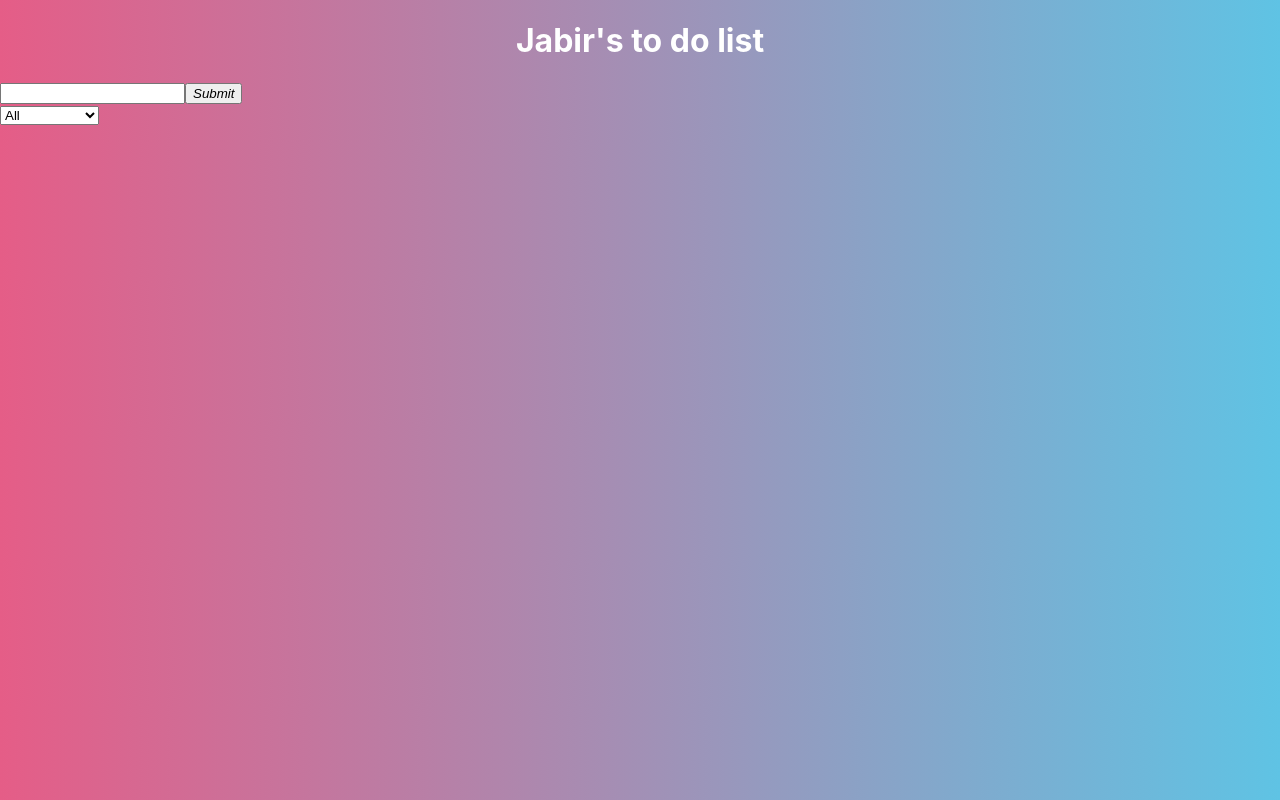
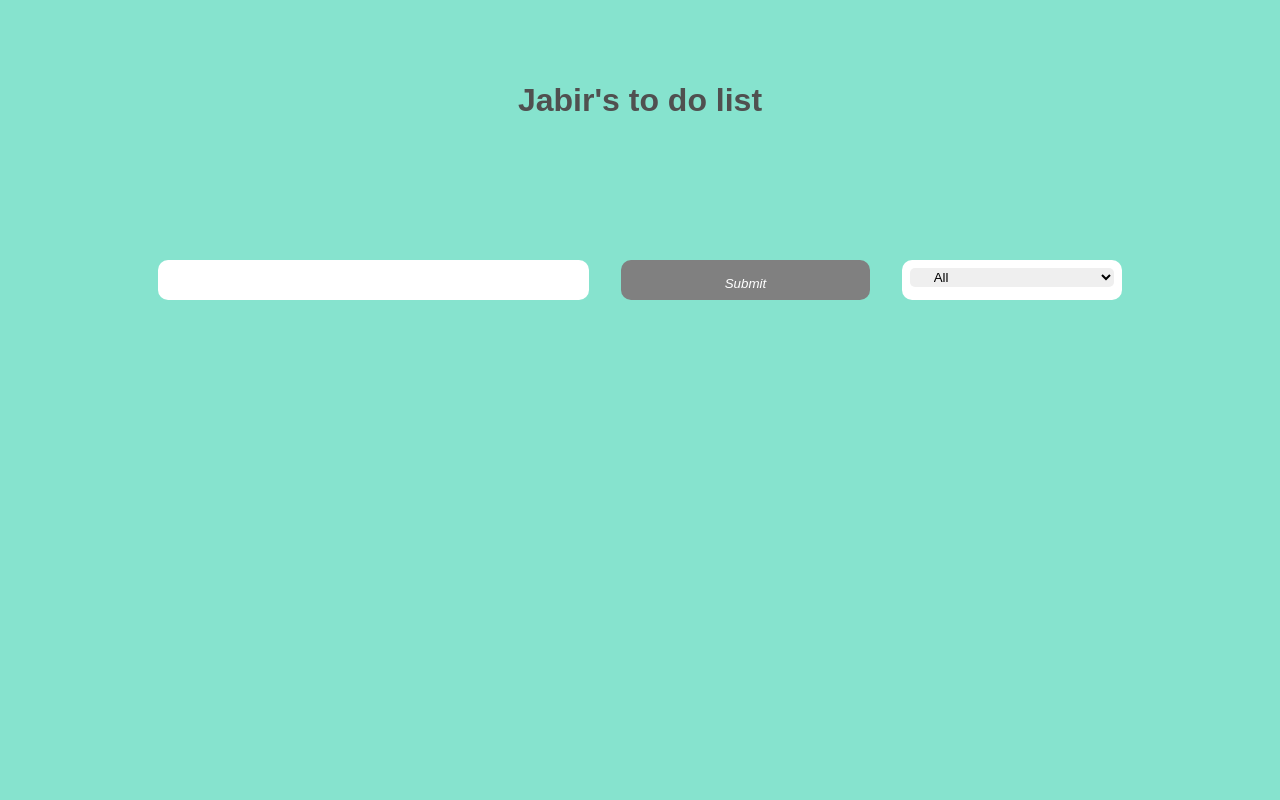
Before and after one commit to FutureWiz2002/todo-list, a React (Create React App) app: page / in a window 1280 px wide. Built offline with nearby package versions, Linux system fonts and the light colour scheme.

Commit message:
update 1.0

```diff
--- a/package.json
+++ b/package.json
@@ -8,6 +8,7 @@
     "@testing-library/user-event": "^13.5.0",
     "react": "^18.2.0",
     "react-dom": "^18.2.0",
+    "react-icons": "^4.4.0",
     "react-scripts": "5.0.1",
     "web-vitals": "^2.1.4"
   },
--- a/src/App.css
+++ b/src/App.css
@@ -1,15 +1,79 @@
+* {
+  margin: 0;
+  padding: 0;
+  box-sizing: border-box;
+}
 body {
-  background-image: linear-gradient(to right, #E55D87 ,#5FC3E4) ;
-  transition: 0.1s;
+  background-color: #86E3CE;
+  font-family: Arial, Helvetica;
+  width: 100%;
+
+
 
 }
+header, form {
+  min-height: 20vh;
+  display: flex;
+  justify-content: space-around;
+  align-items: center;
+}
+
 header {
-  text-align: center;
-  color: white;
+  color: rgb(80, 80, 80);
+  margin: 20px;
+}
+
+
+form input, form button, .select {
+  padding: 0.5rem;
+  height:40px;
+  border:none;
+  background: white;
+  margin: 20px 30px;;
+  width: 50%;
+  border-radius: 10px;
 
 }
+
+form input {
+  width: 100%;
+}
+
+form input:focus {
+  border-width: 2px;
+  border-color: black;
+  transition: width 0.4s ease-in-out;
+
+}
+form button {
+  background-color: grey;
+  border: none;
+  color: white;
+  padding: 16px 32px;
+  text-decoration: none;
+  margin: 4px 2px;
+  cursor: pointer;
+}
+
+form button:hover {
+  background-color: lightpink;
+  transition: .2s;
+}
+
+select {
+  width: 100%;
+  padding: 1px 20px;
+  border: none;
+  border-radius: 5px;
+}
+form {
+  margin: 20px 10%;
+}
+
+
+
 .completed {
-    background-color: darkgray;
+    background-color: rgb(114, 114, 114);
     color: grey;
 
 }
--- a/src/components/form.js
+++ b/src/components/form.js
@@ -17,7 +17,7 @@ const Form = ({setInputText, todos, setTodos, inputText, setStatus}) => {
         setStatus(e.target.value);
     }
     return(
-        <form>
+        <form class='form' placeholder='Type your to-dos'>
             <input value={inputText} onChange={inputTextHandler} type='text' className='todo-input' />
             <button onClick={submitTodoHandler} type='submit' className='todo-button'  >
                 <i>Submit</i>
```
Also changed, not shown: 1 other file (tests, documents, lock files or other folders).
